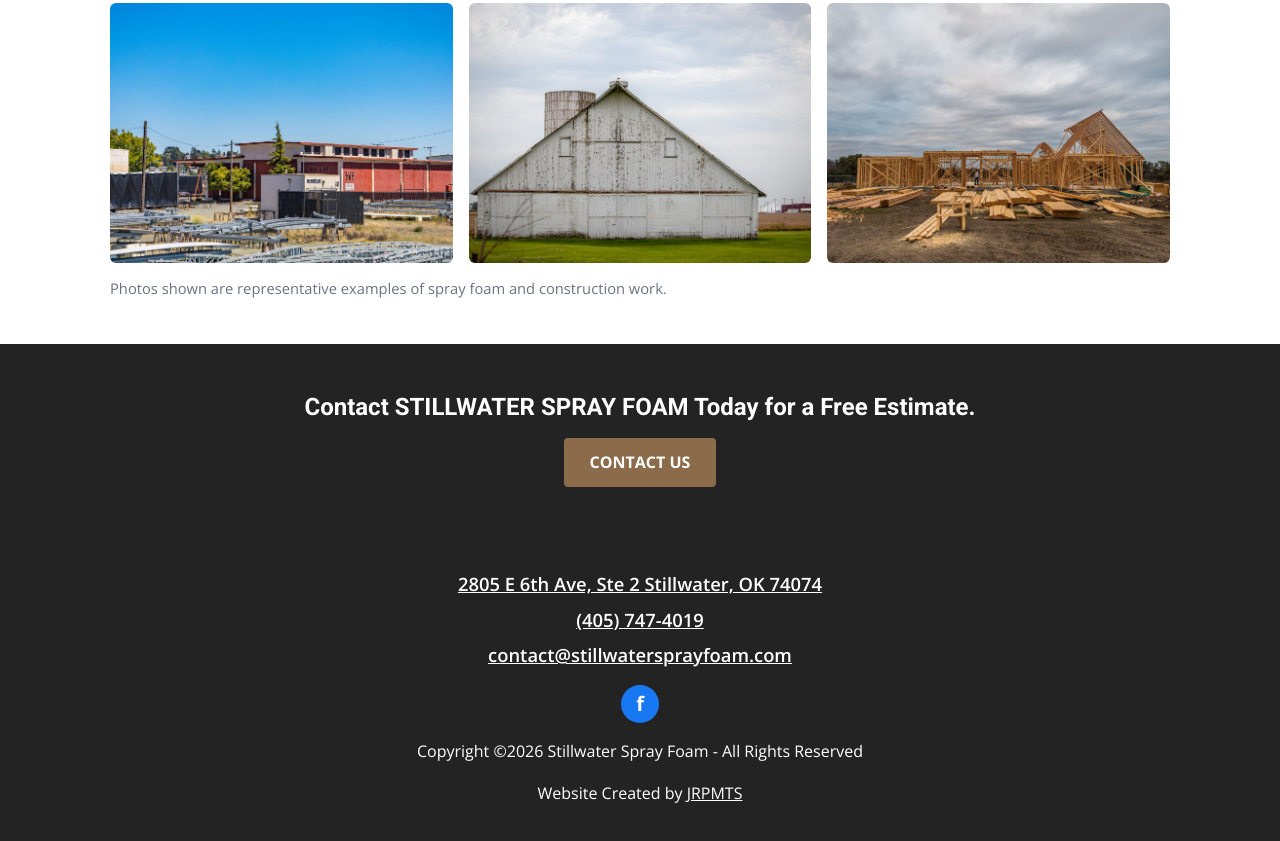
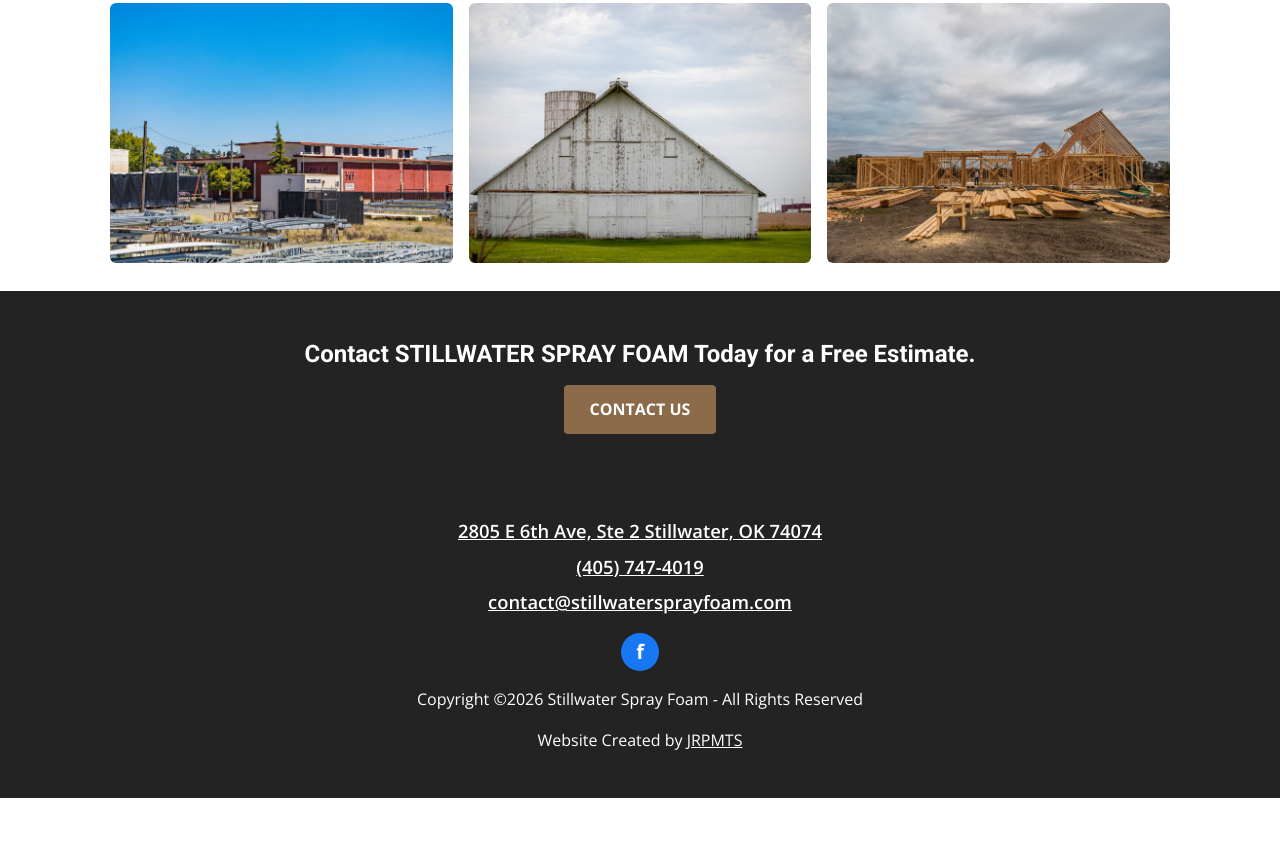
Before and after one commit to viberoo/stillwater-spray-foam, a plain HTML site: page gallery/index.html in a window 1280 px wide. Shown: the part 885-1726 px from the top of the page. After the commit the page ends 1683 px from the top, so only its background shows below. Drawn offline with nearby package versions, Linux system fonts and the light colour scheme.

Commit message:
Remove representative-examples note from Gallery

```diff
--- a/gallery/index.html
+++ b/gallery/index.html
@@ -26,7 +26,6 @@
 <p>We take pride in delivering clean, efficient, and high-quality results on every job.</p>
 <a class="btn btn-brown" href="/contact/">GET A FREE QUOTE</a>
 <div class="gallery-grid" style="margin-top:28px"><img src="/images/spray-613679252.jpg" alt="A worker in protective gear sprays insulation between wooden ceiling joists"><img src="/images/spray-646644266.jpg" alt="A worker uses a spray gun to apply spray foam insulation between wooden wall studs"><img src="/images/spray-314053170.jpg" alt="A person in a blue protective suit and respirator uses a spray gun to apply spray foam insulation"><img src="/images/spray-160062354.jpg" alt="A gloved hand uses a spray gun to apply spray foam insulation to a surface"><img src="/images/spray-119749760.jpg" alt="A construction worker in a red shirt uses spray foam to seal the gap around a wooden door frame"><img src="/images/spray-540667202.jpg" alt="A worker uses an injection tool to pump spray foam insulation into a hole in a brick wall"><img src="/images/stock-metal-building.jpg" alt="Stock photo: a warehouse building exterior with steel structures (Pexels)"><img src="/images/stock-barn.jpg" alt="Stock photo: a rustic white barn with a silo on a green field (Pexels)"><img src="/images/stock-house-framing.jpg" alt="Stock photo: wooden house framing under construction in Texas (Pexels)"></div>
-<p class="note">Photos shown are representative examples of spray foam and construction work.</p>
 </div></section>
 </main>
 <div class="cta"><div class="wrap"><h2>Contact STILLWATER SPRAY FOAM Today for a Free Estimate.</h2>
```
